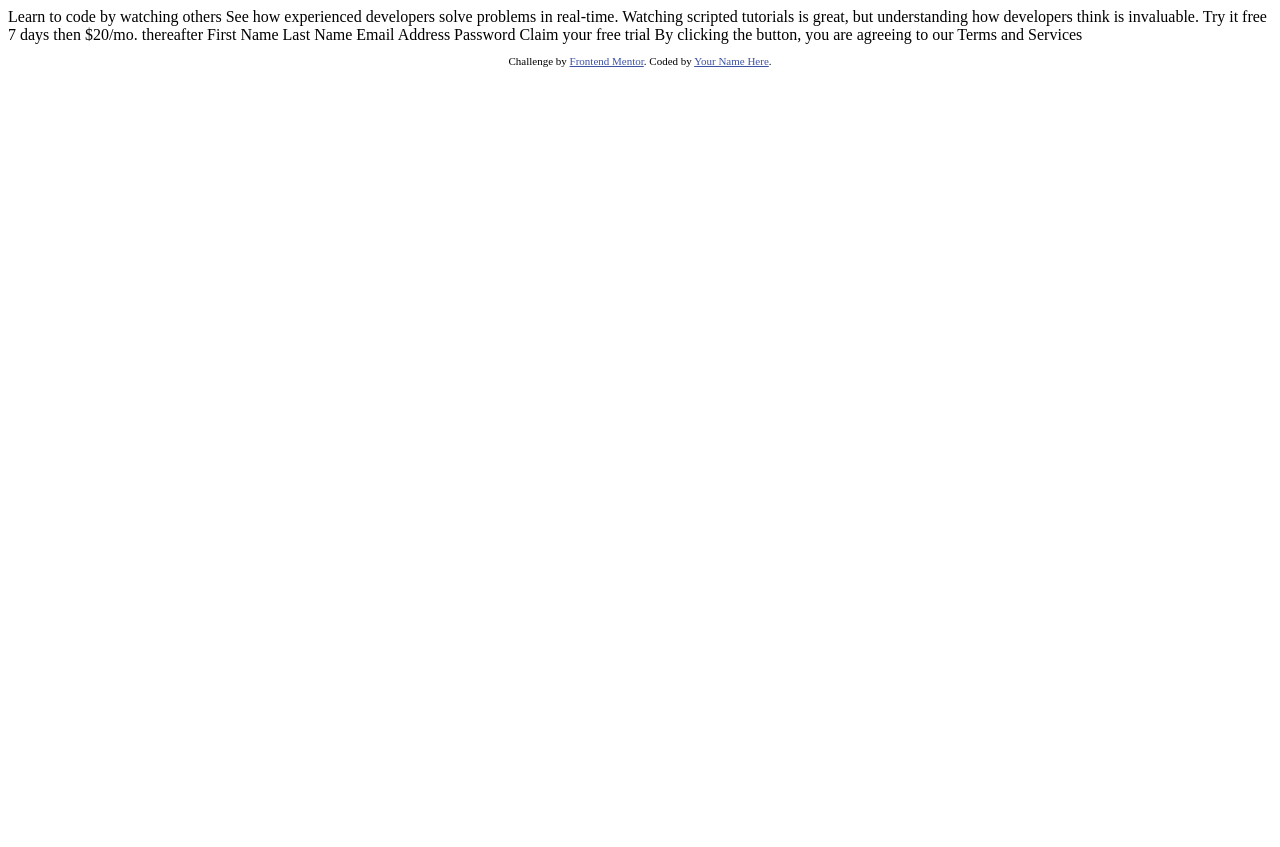
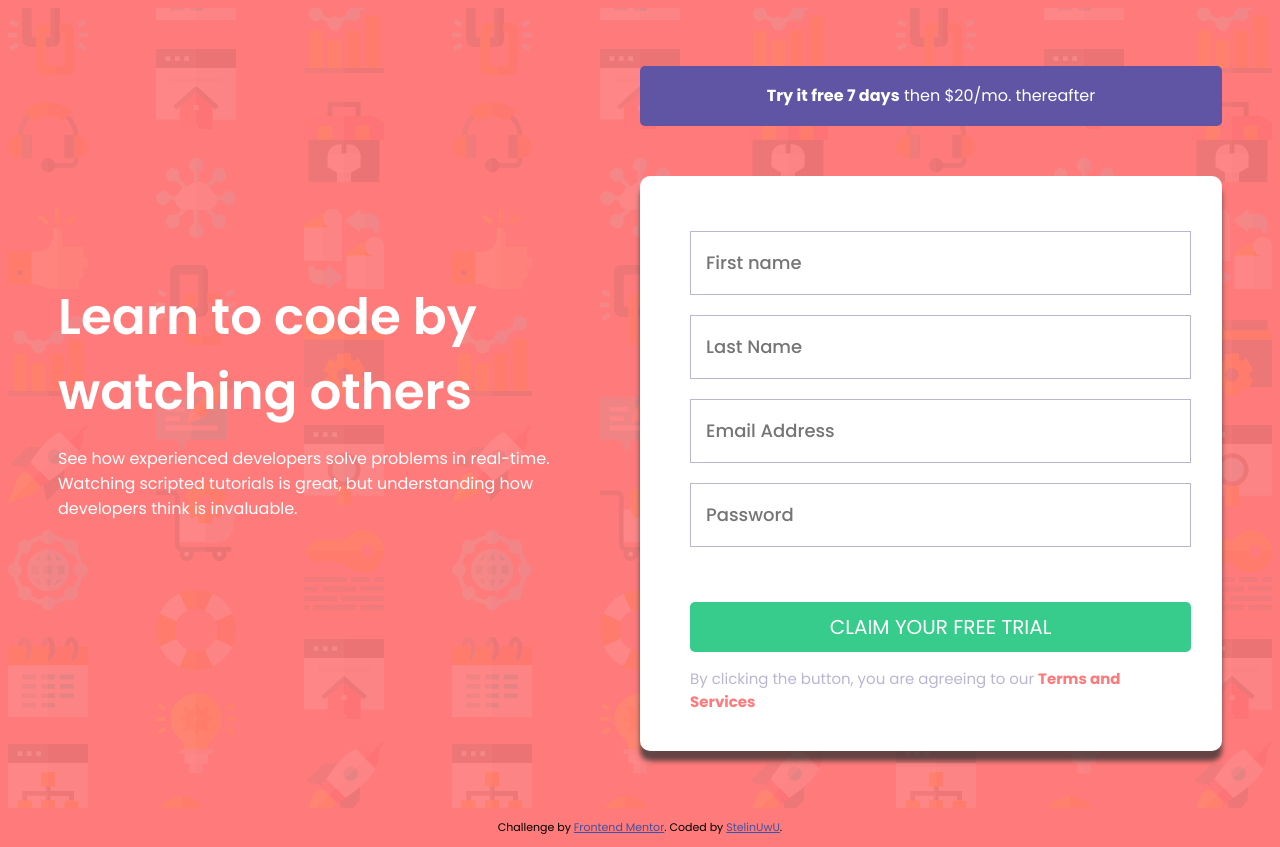
Before and after one commit to StelinUwU/Intro-component-with-sign-up-form, a plain HTML site: page index.html in a window 1280 px wide. Before the commit the page ends 800 px from the top, so only its background shows below. Drawn offline with Linux system fonts and the light colour scheme.

Commit message:
Interfaz terminada

```diff
--- /dev/null
+++ b/css/styles.css
@@ -0,0 +1,98 @@
+:root{
+  --red: hsl(0, 100%, 74%);
+  --green: hsl(154, 59%, 51%);
+  --blue: hsl(248, 32%, 49%);
+  --darkBlue: hsl(249, 10%, 26%);
+  --grayishBlue: hsl(246, 25%, 77%);
+  --bodyCopy: font-size: 16px;
+  --font:'Poppins', sans-serif;
+}
+.attribution { font-size: 11px; text-align: center; }
+.attribution a { color: hsl(228, 45%, 44%); }
+
+body{
+  background-color: var(--red);
+  font-family: var(--font);
+}
+.info__login-container{
+  height: 100vh;
+  display: grid;
+  grid-template-columns: 1fr 1fr;
+  grid-template-rows: 1fr;
+  background-image: url(../images/bg-intro-desktop.png);
+  align-items: center;
+}
+.form-container{
+  padding-right: 50px;
+  max-width: 900px;
+}
+.info{
+  padding-left: 50px;
+  padding-right: 50px;
+  color: white;
+
+}
+.info span{
+  font-size: 50px;
+  font-weight: 600;
+}
+.promo{
+  display: flex;
+  align-items: center;
+  justify-content: center;
+  height: 50px;
+  padding: 5px;
+  margin-bottom: 50px;
+  border-radius: 5px;
+  text-align: center;
+  background-color: var(--blue);
+  color: white;
+}
+
+.promo span{
+  font-weight: 700;
+}
+
+.form{
+  display: flex;
+  justify-content: center;
+  padding: 55px 50px 20px;
+  height: 500px;
+  border-radius: 10px;
+  background-color: white;
+  box-shadow: 0px 10px 5px 0px rgba(50, 50, 50, 0.75);
+}
+form input{
+  margin-bottom: 20px;
+  padding-left: 15px;
+  width: 100%;
+  height: 60px;
+  font-size: 18px;
+  font-weight: 500;
+  border: 1px solid var(--grayishBlue);
+  font-family: var(--font);
+  outline: none;
+
+}
+form button{
+  align-self: center;
+  margin-top: 35px;
+  outline: none;
+  border: none;
+  width: 104%;
+  height: 50px;
+  font-family: var(--font);
+  font-size: 20px;
+  border-radius: 5px;
+  background-color: var(--green);
+  color: white;
+}
+
+form p{
+  color: var(--grayishBlue);
+  font-size: 15px;
+}
+form p span{
+  color: var(--red);
+  font-weight: 700;
+}
--- a/index.html
+++ b/index.html
@@ -3,40 +3,44 @@
 <head>
   <meta charset="UTF-8">
   <meta name="viewport" content="width=device-width, initial-scale=1.0"> <!-- displays site properly based on user's device -->
-
   <link rel="icon" type="image/png" sizes="32x32" href="./images/favicon-32x32.png">
-
+  <link rel="preconnect" href="https://fonts.gstatic.com">
+  <link href="https://fonts.googleapis.com/css2?family=Poppins:wght@400;500;600;700&display=swap" rel="stylesheet">
+  <link rel="stylesheet" href="./css/styles.css">
+  <link rel="stylesheet" href="">
   <title>Frontend Mentor | Intro component with sign up form</title>
-
-  <!-- Feel free to remove these styles or customise in your own stylesheet 👍 -->
-  <style>
-    .attribution { font-size: 11px; text-align: center; }
-    .attribution a { color: hsl(228, 45%, 44%); }
-  </style>
 </head>
 <body>
-
-  Learn to code by watching others
-
-  See how experienced developers solve problems in real-time. Watching scripted tutorials is great,
-  but understanding how developers think is invaluable.
-
-  Try it free 7 days then $20/mo. thereafter
-
-  First Name
-  Last Name
-  Email Address
-  Password
-
-  Claim your free trial
-
-  By clicking the button, you are agreeing to our Terms and Services
-
+  <section class="info__login-container">
+    <div class="info">
+    <span>Learn to code by watching others</span>
+    <p>
+      See how experienced developers solve problems in real-time. Watching scripted tutorials is great,
+      but understanding how developers think is invaluable.
+    </p>
+    </div>
+    <div class="form-container">
+      <div class="promo">
+       <p><span>Try it free 7 days</span> then $20/mo. thereafter</p>
+      </div>
+      <div class="form">
+        <form action="">
+          <input type="text" name="fname" id="fname" placeholder="First name"><br>
+          <input type="text" name="lname" id="lname" placeholder="Last Name"><br>
+          <input type="text" name="email" id="email" placeholder="Email Address"><br>
+          <input type="text" name="password" id="password" placeholder="Password"><br>
+          <button type="submit">CLAIM YOUR FREE TRIAL </button><br>
+          <p>By clicking the button, you are agreeing to our <span>Terms and Services</span> </p>
+        </form>
+      </div>
+    </div>
+  </section>
   <footer>
     <p class="attribution">
       Challenge by <a href="https://www.frontendmentor.io?ref=challenge" target="_blank">Frontend Mentor</a>.
-      Coded by <a href="#">Your Name Here</a>.
+      Coded by <a href="https://github.com/StelinUwU">StelinUwU</a>.
     </p>
   </footer>
+  <script></script>
 </body>
 </html>
```
